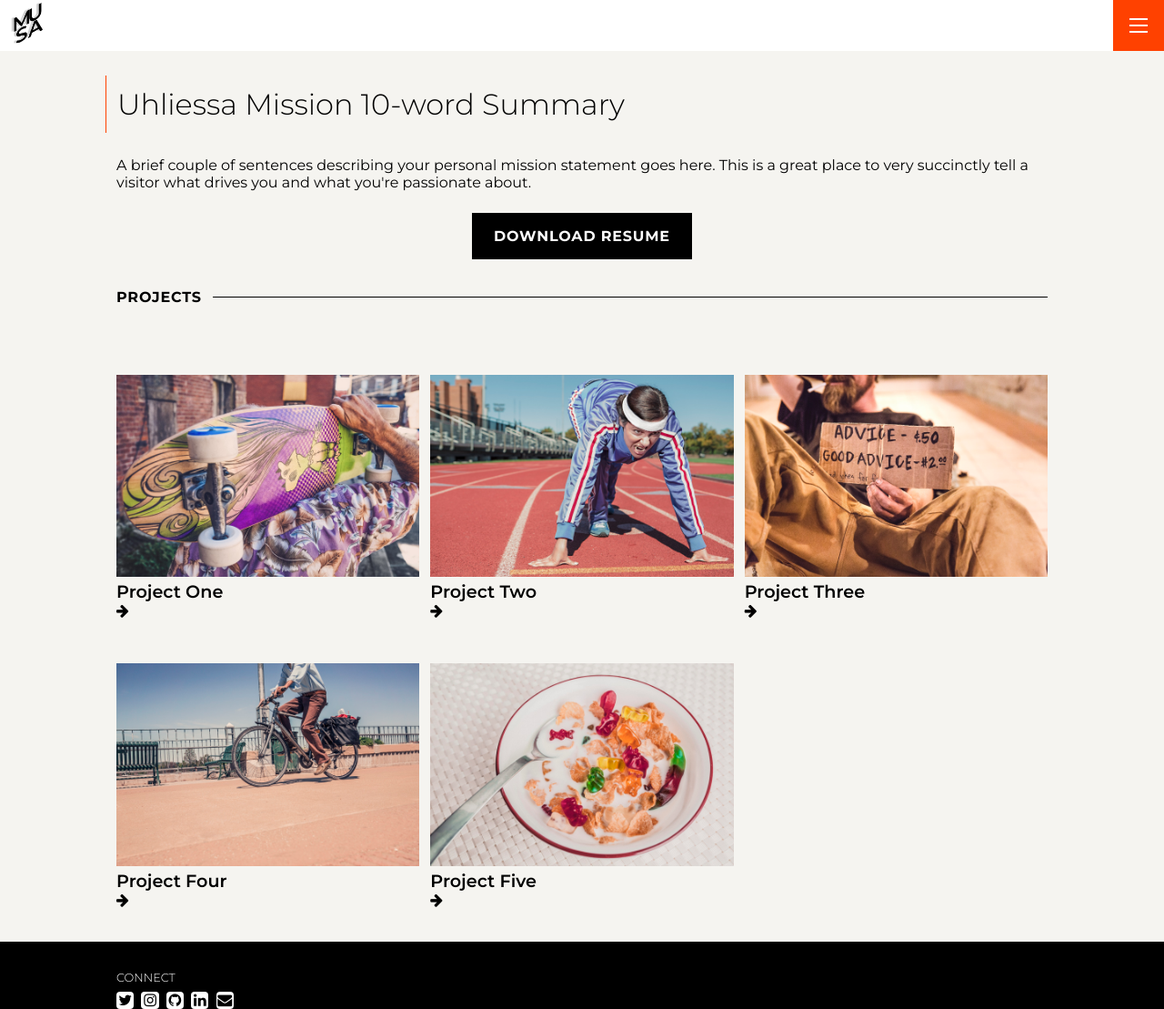
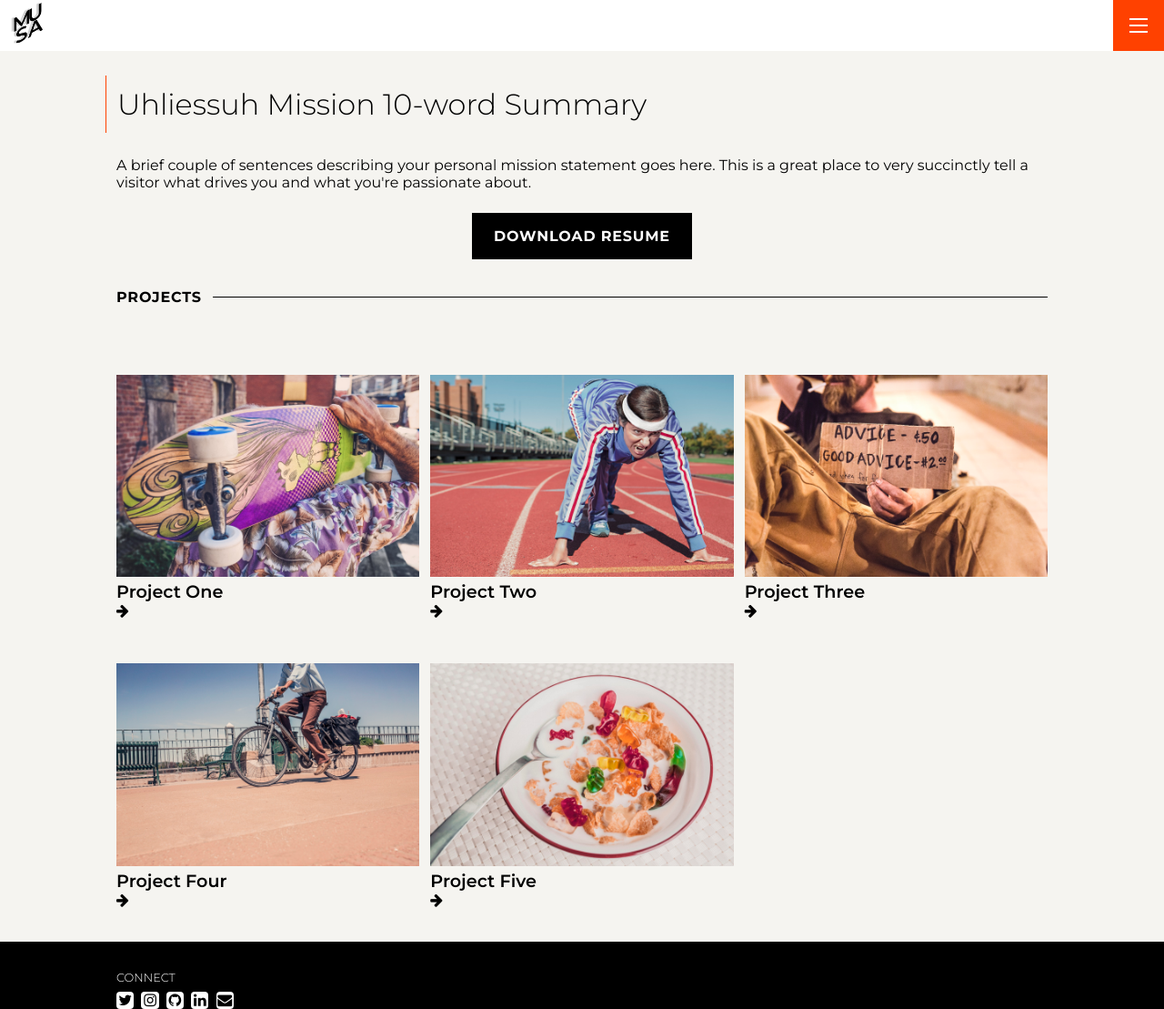
Before and after one commit to alyssafelixa/portfolio, a Jekyll site: the page built from index.md, in a window 1280 px wide and 1109 px high. Shown: the whole window at 91% size. Built offline with Jekyll 4.4.1, drawn with Linux system fonts in a browser that asks for light colours.

Commit message:
smthdiff.yml

```diff
--- a/_data/settings.yml
+++ b/_data/settings.yml
@@ -3,7 +3,7 @@
 
 logo: '/assets/img/musa-logo.png'
 
-intro_title: Uhliessa Mission 10-word Summary
+intro_title: Uhliessuh Mission 10-word Summary
 intro_text: |
   A brief couple of sentences describing your personal mission statement goes
   here. This is a great place to very succinctly tell a visitor what drives you
```
Also changed, not shown: 2 other files.
